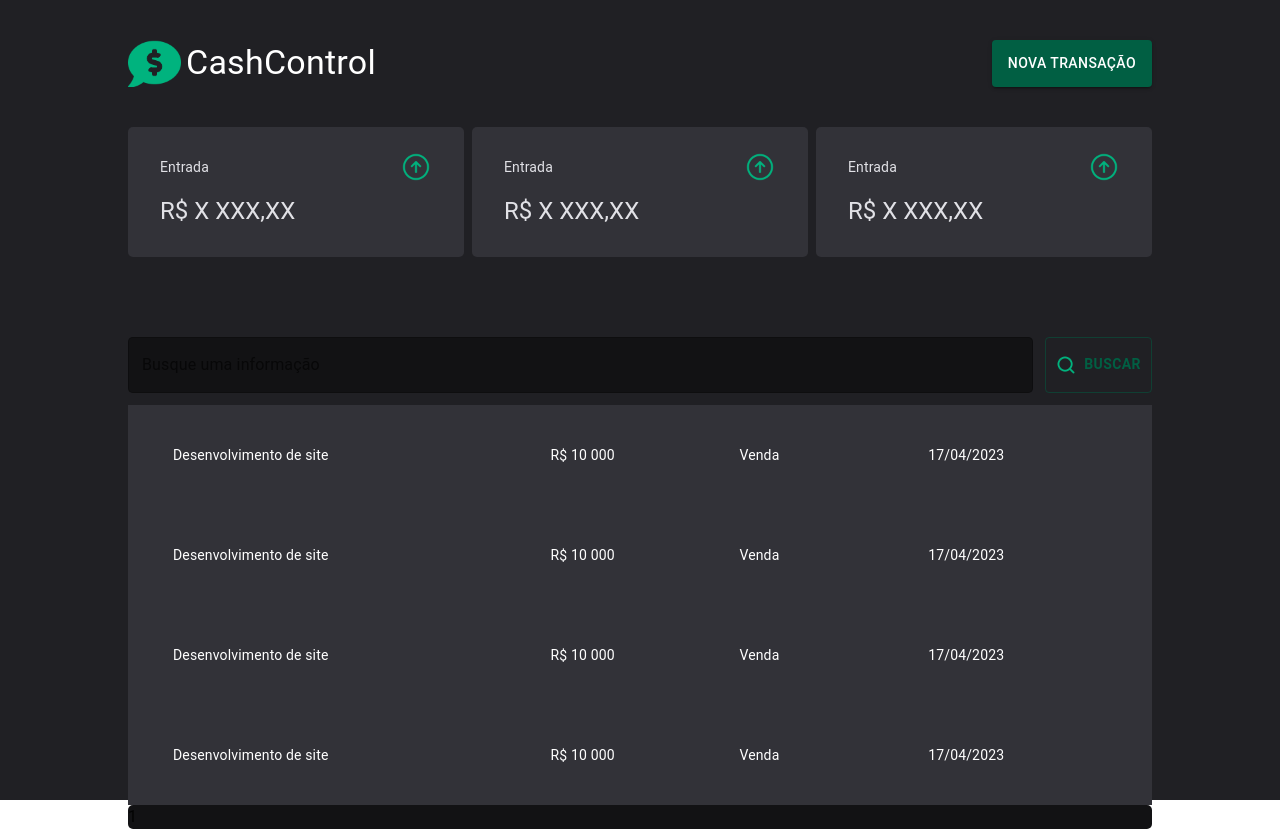
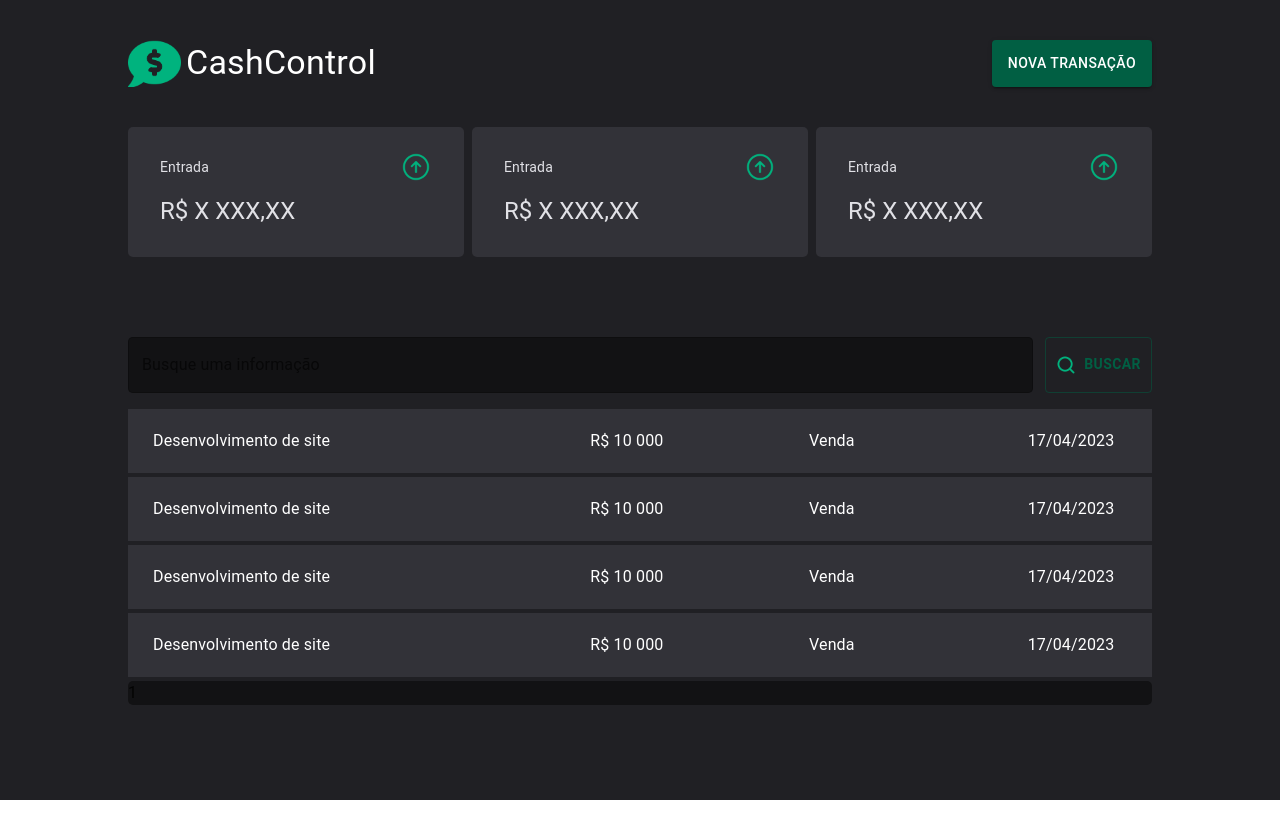
Before and after one commit to eugeogeo/cashControl, a React (Vite) app: page / in a window 1280 px wide. After the commit the page ends 800 px from the top, so only its background shows below. Built offline with nearby package versions, Linux system fonts and the light colour scheme.

Commit message:
style: alterada variant das typografias

```diff
--- a/src/components/Table/TableItem.tsx
+++ b/src/components/Table/TableItem.tsx
@@ -6,13 +6,14 @@ const TableItem = () => {
             sx={{
                 backgroundColor:'grey.800',
                 display: 'flex',
-                p: '40px'
+                p: '20px',
+                margin: '4px 0px',
             }}
         >
             <Box sx={{ width:'40vw'}}>
 
                 <Typography
-                    variant="body2"
+                    variant="body1"
                     component="h4"
                     sx={{ color: '#ffffff', pl:'5px'}}
                 >
@@ -22,7 +23,7 @@ const TableItem = () => {
             <Box sx={{ width:'20vw'}}>
 
                 <Typography
-                    variant="body2"
+                    variant="body1"
                     component="h4"
                     sx={{ color: '#ffffff', pl:'5px'}}
                 >
@@ -32,17 +33,16 @@ const TableItem = () => {
             <Box sx={{ width:'20vw'}}>
 
                 <Typography
-                    variant="body2"
+                    variant="body1"
                     component="h4"
                     sx={{ color: '#ffffff', pl:'5px'}}
                 >
                   Venda
                 </Typography>
             </Box>
-            <Box sx={{ width:'20vw'}}>
-
+            <Box sx={{ width:'10vw', justifyContent: 'end',}}>
                 <Typography
-                    variant="body2"
+                    variant="body1"
                     component="h4"
                     sx={{ color: '#ffffff', pl:'5px'}}
                 >
```
